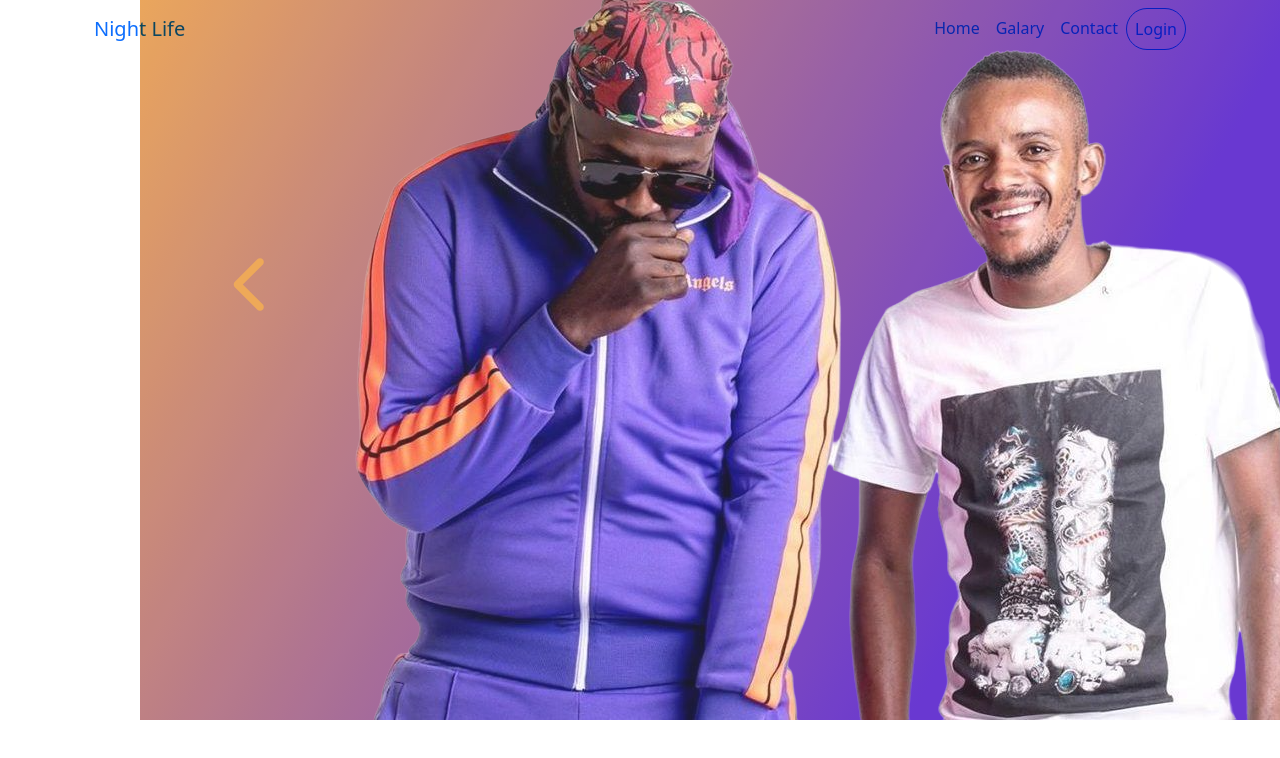
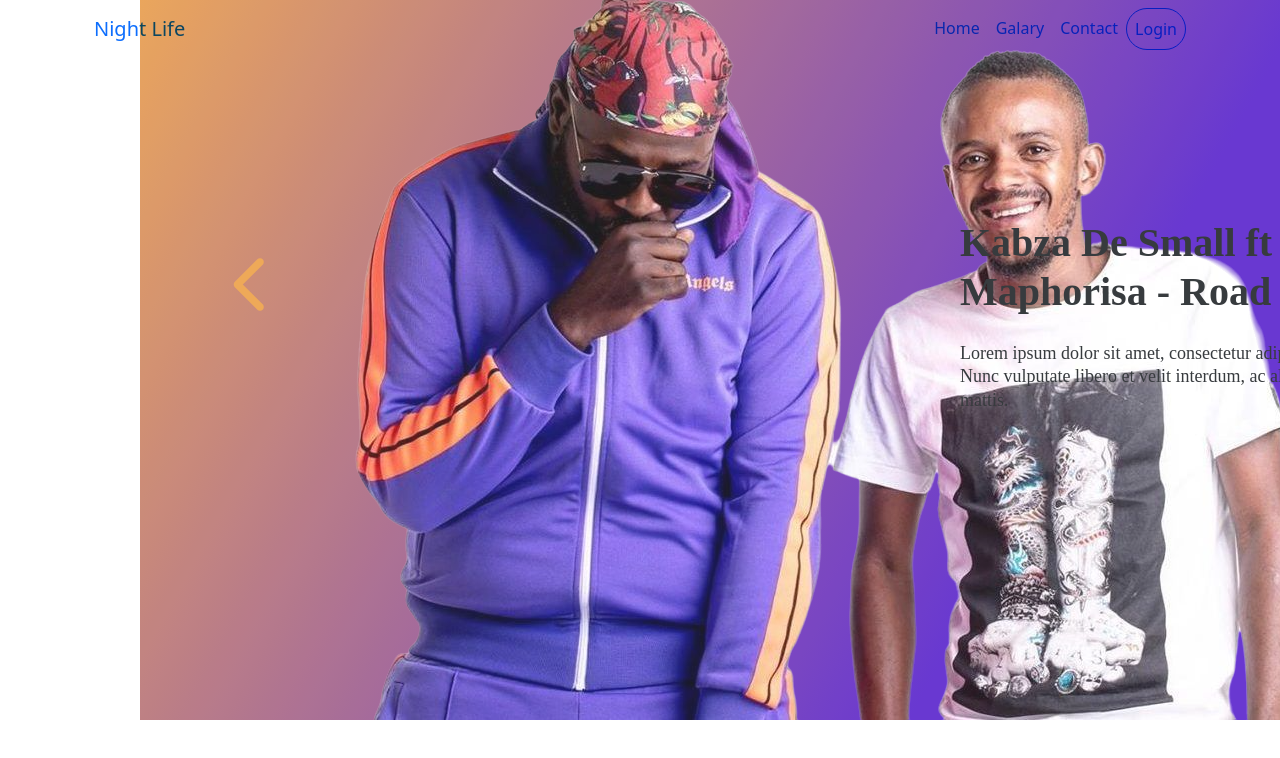
Before and after one commit to diphokoo/NightLife, a Vue app: page / in a window 1280 px wide. Shown: the top 758 px of the page. Built offline with nearby package versions, Linux system fonts and the light colour scheme.

Commit message:
header 2 and ptag

```diff
--- a/src/components/Header.vue
+++ b/src/components/Header.vue
@@ -3,6 +3,9 @@
         <img id="imgHeader" src="./assests/kabzanPhori-PhotoRoom.png">
         <i class="fa-solid fa-chevron-right"></i>
         <i class="fa-solid fa-chevron-left"></i>
+
+        <h2 class="subheader"> Kabza De Small ft Maphorisa - Road Trip </h2>
+        <p class="dscP">Lorem ipsum dolor sit amet, consectetur adipiscing elit. Nunc vulputate libero et velit interdum, ac aliquet odio mattis.</p>
     </div>
 </template>
 
@@ -36,6 +39,35 @@
         /* transform: rotate(90deg); */
     }
 
+    .subheader {
+        position: absolute;
+        width: 443px;
+        height: 98px;
+        left: 820px;
+        top: 218px;
+
+        font-family: 'Proxima Nova';
+        font-style: normal;
+        font-weight: 700;
+        font-size: 40px;
+        line-height: 49px;
+    }
+
+    .dscP {
+        position: absolute;
+        width: 443px;
+        height: 69px;
+        left: 820px;
+        top: 342px;
+
+        font-family: 'Proxima Nova';
+        font-style: normal;
+        font-weight: 400;
+        font-size: 18px;
+        line-height: 130%;
+        /* or 23px */
+    }
+
     </style>
 <script>
     export default {
--- a/src/sass/abstracts/_variables.scss
+++ b/src/sass/abstracts/_variables.scss
@@ -1,4 +1,4 @@
-$fontcolor: #c7c3c9;
+$fontcolor: #2d4b78;
 $fontsize: 16px;
 $fontstyle: Open Sans;
 
```
